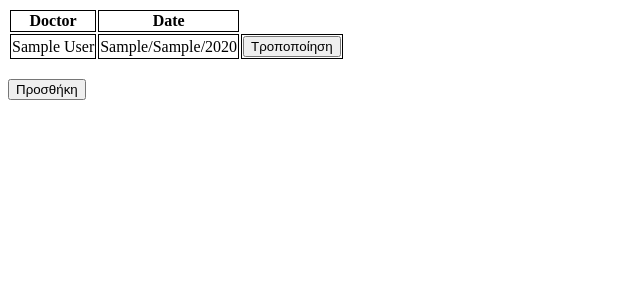
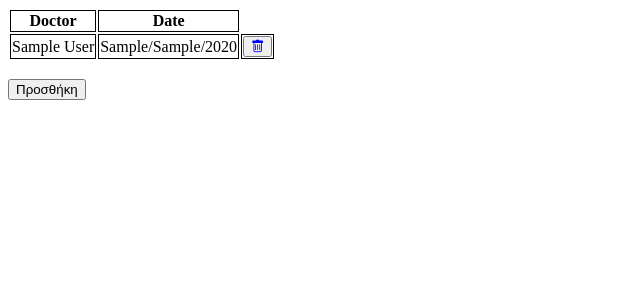
Before and after one commit to t-shock/DocWebox, a PHP site: page /showAppointments.php in a window 1280 px wide. Shown: the top 300 px of the page, without its empty margins (0-640 px from the left). Run offline with PHP 8.4, Linux system fonts and the light colour scheme; tables that the repository leaves empty or names only in its code hold one stand-in row (values such as "Sample post"); some libraries are stand-ins or nearby versions.

Commit message:
Delete Button Added

```diff
--- a/connect.php
+++ b/connect.php
@@ -2,7 +2,7 @@
 $servername = "localhost";
 $username = "root";
 $password = "";
-$databasename="docwebox";
+$databasename="demo";
 
 // Create connection
 $conn = mysqli_connect($servername, $username, $password,$databasename);
--- a/showAppointments.php
+++ b/showAppointments.php
@@ -10,31 +10,31 @@ include "connect.php";
 		th, td {
 			border: 1px solid black;
 			}
+		.blue-color {
+        	color:blue;
+   		 }
 		</style>
-          <script src="https://code.jquery.com/jquery-3.5.0.js"></script>
-
-
+        <script src="https://code.jquery.com/jquery-3.5.0.js"></script>
+		<link rel="stylesheet" href="https://cdn.jsdelivr.net/npm/bootstrap-icons@1.7.2/font/bootstrap-icons.css">
 	</head>
 	<body>
 
 		<?php
-			$sql = "SELECT id_doc, hour, day, month,year FROM calendar WHERE id_pat = 1";
+			$sql = "SELECT id,id_doc, hour, day, month,year FROM calendar WHERE id_pat = 1";
 			$result = $conn->query($sql);
 			if ($result->num_rows > 0) {
 				echo "<table><tr><th>Doctor</th><th>Date</th></tr>";
 			// output data of each row
-            $num = 0;
 				while($row = $result->fetch_assoc()) {
-                    $num= $num+1;
+					$num = $row["id"];
                     $docId = $row["id_doc"];
                     $sql2 = "SELECT fname,lname FROM docs WHERE id = $docId";
 			        $result2 = $conn->query($sql2);
                     $row2 = $result2->fetch_assoc();
 					echo "<tr><td>".$row2["fname"]." ".$row2["lname"]."</td>
                     <td>".$row["day"]."/".$row["month"]."/".$row["year"]."</td>
-                    <td>"."<button type='button' id ='".$num."'>Τροποποίηση</button>"."</td>
+                    <td>"."<a href='delete.php?playerID=".$num."'><button class='btn btn-primary'><span class='bi bi-trash blue-color'></span></button></a>"."</td>
                     </tr>";
-
                 }
 				echo "</table> <br> <button type='button' id ='add'>Προσθήκη</button>";
 			} else {
@@ -42,10 +42,5 @@ include "connect.php";
 			}
 			$conn->close();
 		?>
-        <script>
-            $( "button" ).click(function() {
-                alert( "Handler for .click() called." );
-            });
-        </script>
 	</body>
 </html>
```
Also changed, not shown: delete.php (added, +18 -0 lines).
